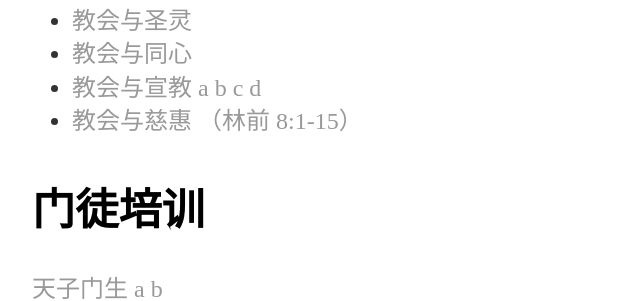
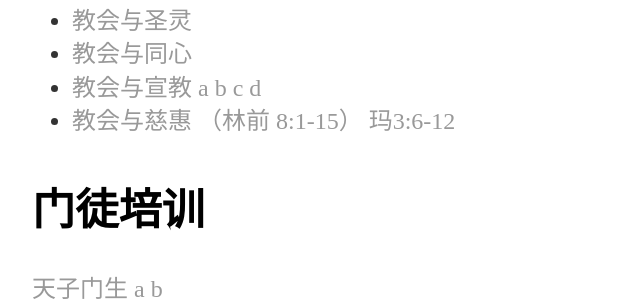
Before and after one commit to zlchurch/zlchurch.github.io, a Jekyll site: the page built from sermons/index_truth.md, in a window 1280 px wide. Shown: the part 797-1098 px from the top of the page, without its empty margins (160-803 px from the left). Built offline with Jekyll 4.4.1, drawn with Linux system fonts in a browser that asks for light colours.

Commit message:
Update index_truth.md

```diff
--- a/sermons/index_truth.md
+++ b/sermons/index_truth.md
@@ -27,7 +27,7 @@ layout: default
 * [教会与圣灵](https://www.dropbox.com/s/dfsow87s9i0m30i/19%E6%95%99%E4%BC%9A%26%E5%9C%A3%E7%81%B5%28%E5%BE%92%E4%B8%801-14%29.m4a?dl=0)
 *  [教会与同心](https://www.dropbox.com/s/i36sh0x6tq3zhtw/20%E6%95%99%E4%BC%9A%26%E5%90%8C%E5%BF%83%28%E5%BE%92%E4%B8%8012-14%29.m4a?dl=0)
 *  [教会与宣教 a](https://www.dropbox.com/s/zhwx9kq13amnakw/21%E6%95%99%E4%BC%9A%EF%BC%86%E5%AE%A3%E6%95%991.m4a?dl=0)  [b](https://www.dropbox.com/s/y0vhpgbsazrcix1/%E4%BF%A1%E4%B8%BB%E8%A7%81%E8%AF%81b.m4a?dl=0) [c](https://www.dropbox.com/s/pqdoisau26dvt8w/23%E6%95%99%E4%BC%9A%EF%BC%86%E5%AE%A3%E6%95%993.m4a?dl=0) [d](https://www.dropbox.com/s/b2fu3h8p0h1nkq5/24%E6%95%99%E4%BC%9A%EF%BC%86%E5%AE%A3%E6%95%994.m4a?dl=0)
-* [教会与慈惠 （林前 8:1-15）](https://www.dropbox.com/s/ap6w64g1cvfmgvr/25%E6%95%99%E4%BC%9A%EF%BC%86%E6%85%88%E6%83%A0%28%E6%9E%97%E5%89%8D%E5%85%AB1-15%29.m4a?dl=0)
+* [教会与慈惠 （林前 8:1-15）](https://www.dropbox.com/s/ap6w64g1cvfmgvr/25%E6%95%99%E4%BC%9A%EF%BC%86%E6%85%88%E6%83%A0%28%E6%9E%97%E5%89%8D%E5%85%AB1-15%29.m4a?dl=0) [玛3:6-12](https://www.dropbox.com/s/9j4wc9m8htcp0zc/26%E6%95%99%E4%BC%9A%EF%BC%86%E6%85%88%E6%83%A0%28%E7%8E%9B%E4%B8%896-12%29.m4a?dl=0)
 
 
 ## 门徒培训
```
